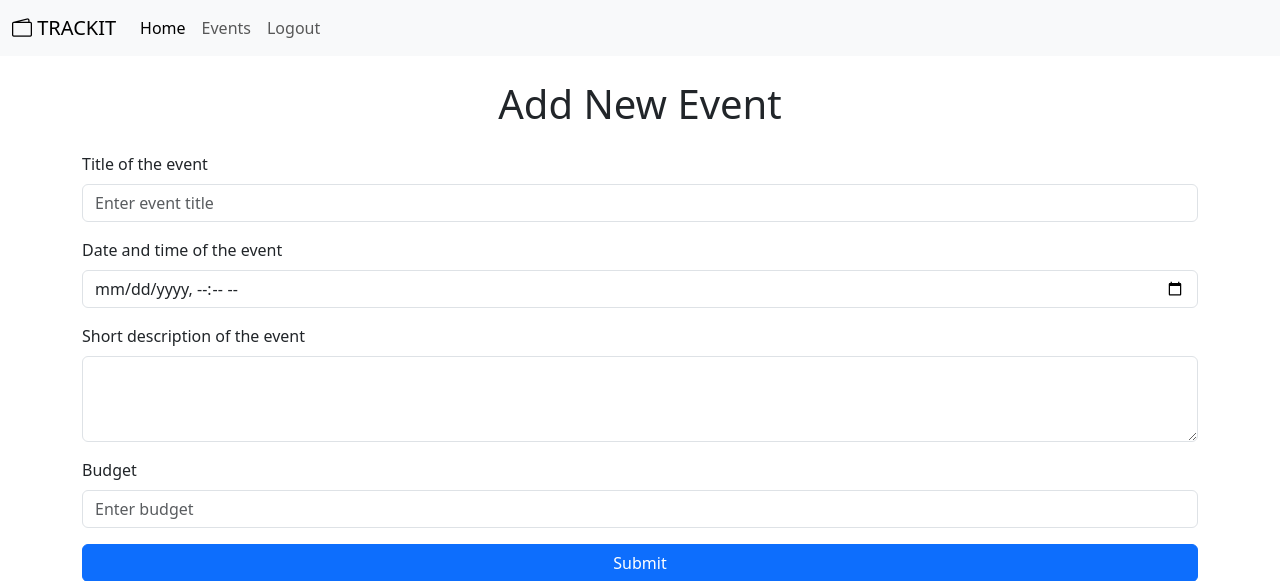
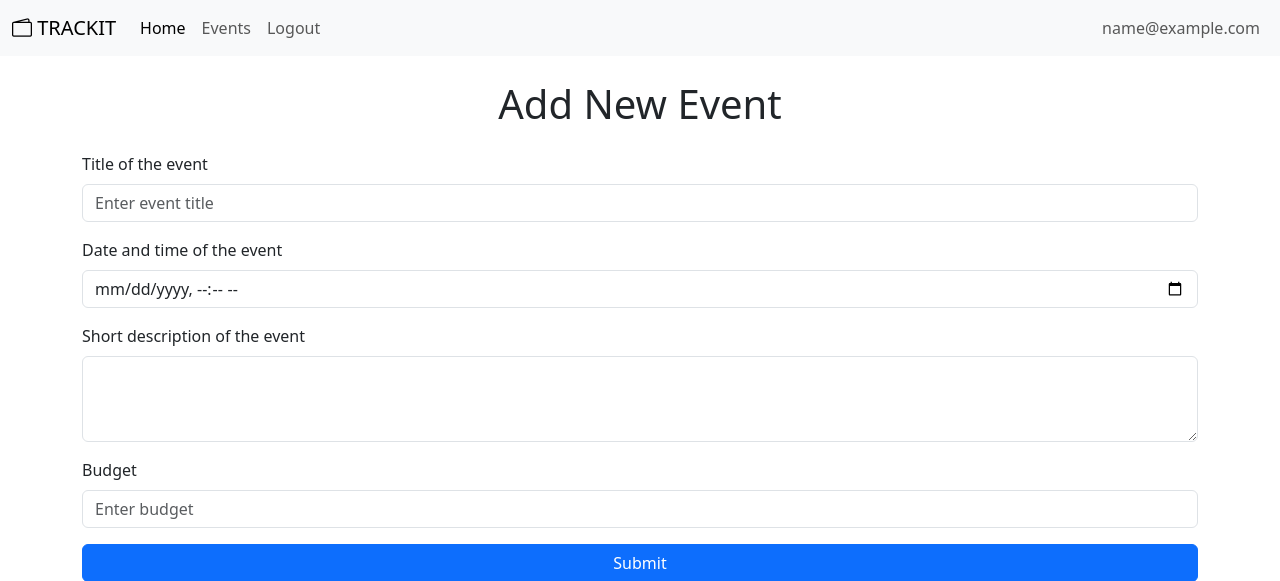
Before and after one commit to MACantara/TRACKIT, a Flask app: page /add-event-form in a window 1280 px wide. Shown: the top 581 px of the page. Run offline with Flask 3, Linux system fonts and the light colour scheme; the visitor is signed in with stand-in values (Sample User, id 1); some libraries are stand-ins or nearby versions.

Commit message:
Add user email to navbar

```diff
--- a/templates/nav-bar.html
+++ b/templates/nav-bar.html
@@ -29,6 +29,13 @@
                 </li>
                 {% endif %}
             </ul>
+            {% if current_user.is_authenticated %}
+            <ul class="navbar-nav ms-auto">
+                <li class="nav-item">
+                    <span class="nav-link">{{ current_user.email }}</span>
+                </li>
+            </ul>
+            {% endif %}
         </div>
     </div>
 </nav>
```
